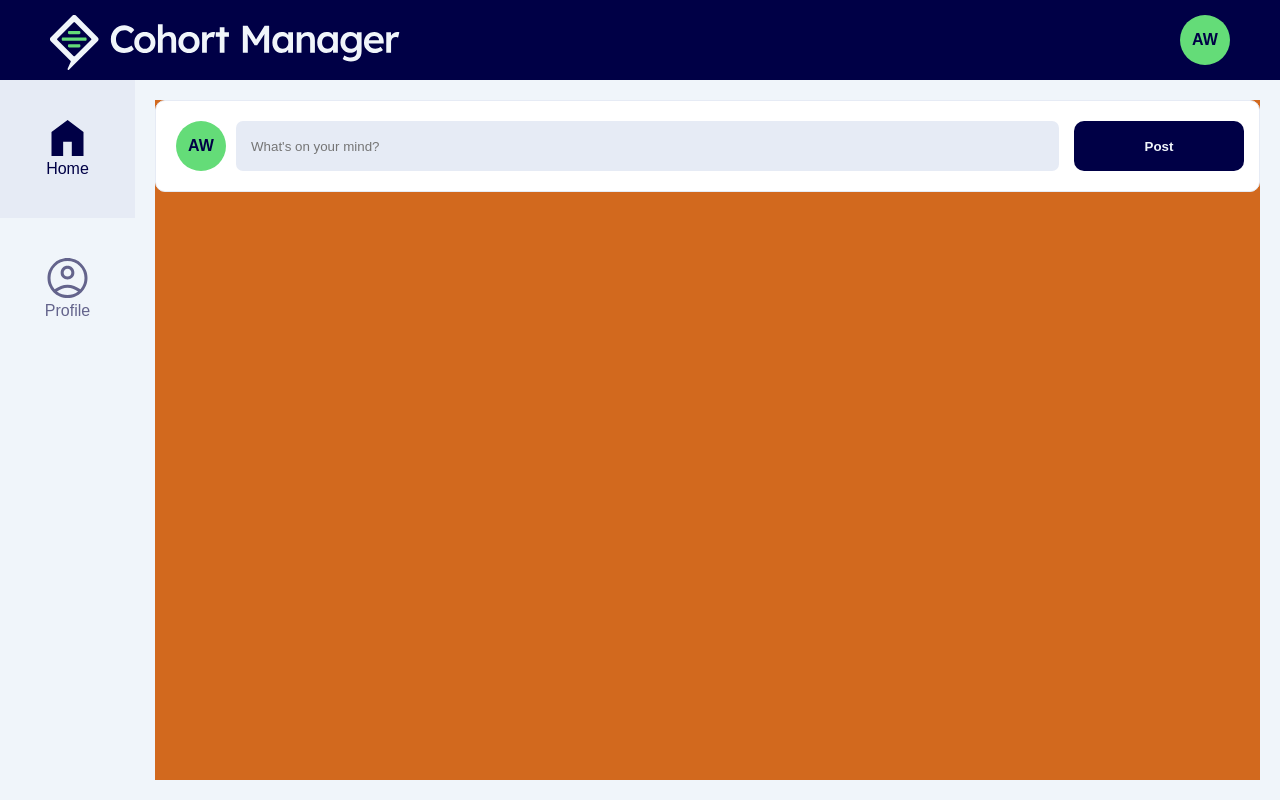
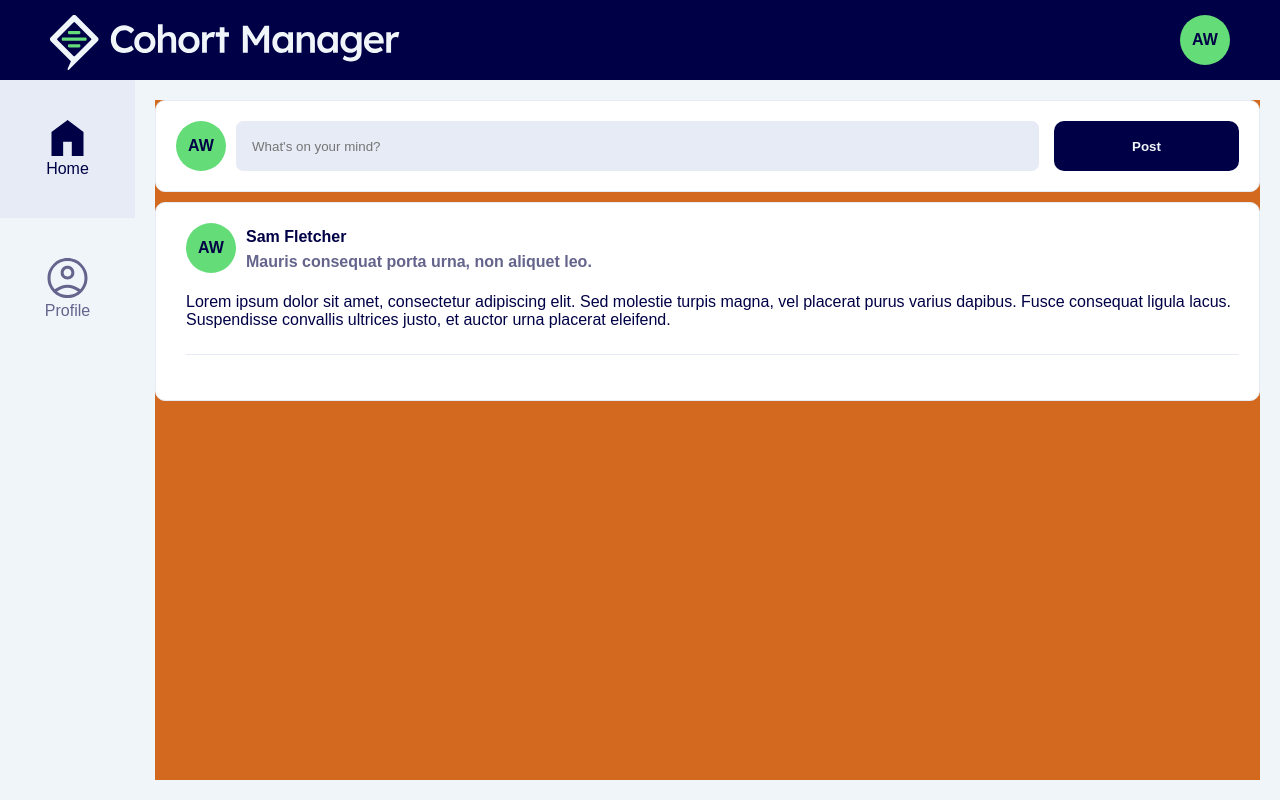
Before and after one commit to boolean-uk/react-cohort-dashboard-challenge, a React (Create React App) app: page /profile in a window 1280 px wide. Built offline with nearby package versions, Linux system fonts and the light colour scheme.

Commit message:
Post component basics
* PostHeader, PostContent, Delimeter subcomponents with styles

```diff
--- /dev/null
+++ b/src/components/InputField.js
@@ -0,0 +1,9 @@
+export default function InputField({ type, placeholder, className }) {
+  return (
+    <input
+      type={type}
+      className={className}
+      placeholder={placeholder}
+    />
+  )
+}
--- a/src/pages/Dashboard/components/NewPostForm.js
+++ b/src/pages/Dashboard/components/NewPostForm.js
@@ -1,17 +1,25 @@
 import '../../../styles/dashboard.css'
 import UserBanner from "../../../components/UserBanner";
+// import InputField from '../../../components/InputField';
+
+function SubmitPostButton() {
+  return (
+    <button className='post-button'>
+      Post
+    </button>
+  )
+}
 
 export default function NewPostForm() {
 
   return (
-    <div className='new-post-form'>
+    <div className='new-post-form white-box'>
       <UserBanner />
 
+      {/* <InputField type='text' placeholder="What's on your mind?" className='post-input' /> */}
       <input type='text' className='post-input' placeholder="What's on your mind?" />
 
-      <button className='post-button'>
-        Post
-      </button>
+      <SubmitPostButton />
     </div>
   )
 }
--- /dev/null
+++ b/src/pages/Dashboard/components/Post.js
@@ -0,0 +1,33 @@
+import UserBanner from "../../../components/UserBanner"
+
+function PostHeader({ author, title }) {
+  return (
+    <div className='post-header'>
+      <UserBanner />
+      <h4 className='author'>{author}</h4>
+      <p className='title'><strong>{title}</strong></p>
+    </div>
+  )
+}
+
+function PostContent({ content }) {
+  return (
+    <p className='post-content'>{content}</p>
+  )
+}
+
+function Delimeter() {
+  return <hr className='delimeter' />
+}
+
+export default function Post({ post }) {
+
+  return (
+    <div className='post white-box'>
+      <PostHeader author={post.author} title={post.title} />
+      <PostContent content={post.content} />
+      <Delimeter/>
+
+    </div>
+  )
+}
--- /dev/null
+++ b/src/pages/Dashboard/components/PostFeed.js
@@ -0,0 +1,15 @@
+import Post from "./Post"
+
+export default function PostFeed() {
+  const post = {
+    author: 'Sam Fletcher',
+    title: 'Mauris consequat porta urna, non aliquet leo.',
+    content: 'Lorem ipsum dolor sit amet, consectetur adipiscing elit. Sed molestie turpis magna, vel placerat purus varius dapibus. Fusce consequat ligula lacus. Suspendisse convallis ultrices justo, et auctor urna placerat eleifend.'
+  }
+
+  return (
+    <div className='post-feed'>
+      <Post post={post} />
+    </div>
+  )
+}
--- a/src/pages/Dashboard/index.js
+++ b/src/pages/Dashboard/index.js
@@ -1,9 +1,12 @@
 import NewPostForm from "./components/NewPostForm";
+import PostFeed from "./components/PostFeed";
 
 export default function Dashboard() {
+
   return (
     <div className='main dashboard'>
       <NewPostForm />
+      <PostFeed />
     </div>
   )
 }
--- a/src/styles/dashboard.css
+++ b/src/styles/dashboard.css
@@ -1,9 +1,11 @@
-.app > .dashboard > .new-post-form {
+.white-box {
   border: 1px solid #E6EBF5;
   border-radius: 10px;
   background-color: white;
-  padding: 20px 0px 20px 20px;
+  padding: 20px;
+}
 
+.app > .dashboard > .new-post-form {
   display: grid;
   grid-template-columns: 50px auto 200px;
 }
@@ -11,15 +13,52 @@
 .app > .dashboard > .new-post-form > .post-input {
   margin-left: 10px;
   padding: 15px;
-  border-radius: 7px;
-  border-style: none;
-  background-color: #E6EBF5;
 }
 
 .app > .dashboard > .new-post-form > .post-button {
   height: 50px;
-  margin: 0 15px;
+  margin-left: 15px;
   font-weight: bold;
   border-radius: 10px;
   border-style: none;
 }
+
+.app > .dashboard > .post-feed > .post {
+  margin-top: 10px;
+  padding-left: 30px;
+}
+
+.app > .dashboard > .post-feed > .post > .post-header {
+  display: grid;
+  grid-template:
+    "banner author" auto
+    "banner title" 20px / 60px 1fr;
+}
+
+.app > .dashboard > .post-feed > .post > .post-header > .user-banner {
+  grid-area: banner;
+  margin-right: 10px;
+}
+
+.app > .dashboard > .post-feed > .post > .post-header > .author {
+  grid-area: author;
+  margin-top: 5px;
+}
+
+.app > .dashboard > .post-feed > .post > .post-header > .title {
+  grid-area: title;
+  color: #64648c;
+}
+
+.app > .dashboard > .post-feed > .post > .post-content {
+  margin-top: 20px;
+  margin-bottom: 20px;
+}
+
+.app > .dashboard > .post-feed > .post > .delimeter {
+  /* NOTE: changed hr style as explained here: https://stackoverflow.com/a/6382036 */
+  margin: 25px 0;
+  height: 1px;
+  border: 0;
+  border-top: 1px solid #E6EBF5;
+}
--- a/src/styles/styles.css
+++ b/src/styles/styles.css
@@ -19,6 +19,20 @@ button:hover {
   background-color: #64dc78;
 }
 
+input {
+  border-radius: 7px;
+  border-style: none;
+  border: 1px solid #E6EBF5;
+  background-color: #E6EBF5;
+  /* -webkit-transition: 0.5s;
+  transition: 0.5s; */
+}
+
+input:focus {
+  /* TODO: make this style work */
+  border: 1px solid #827875;
+}
+
 .user-banner {
   border-radius: 50%;
   background-color: #64dc78;
```
